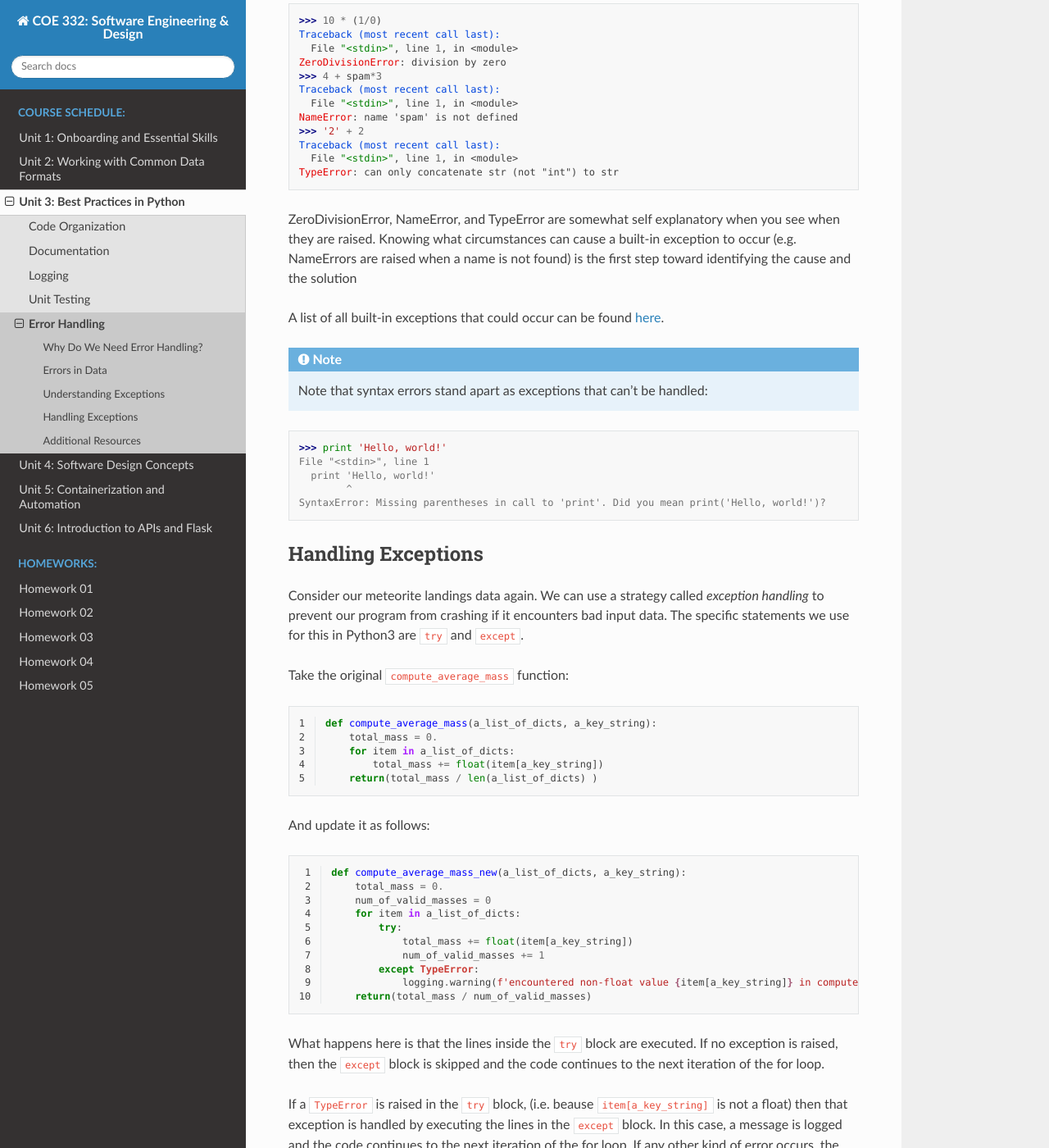
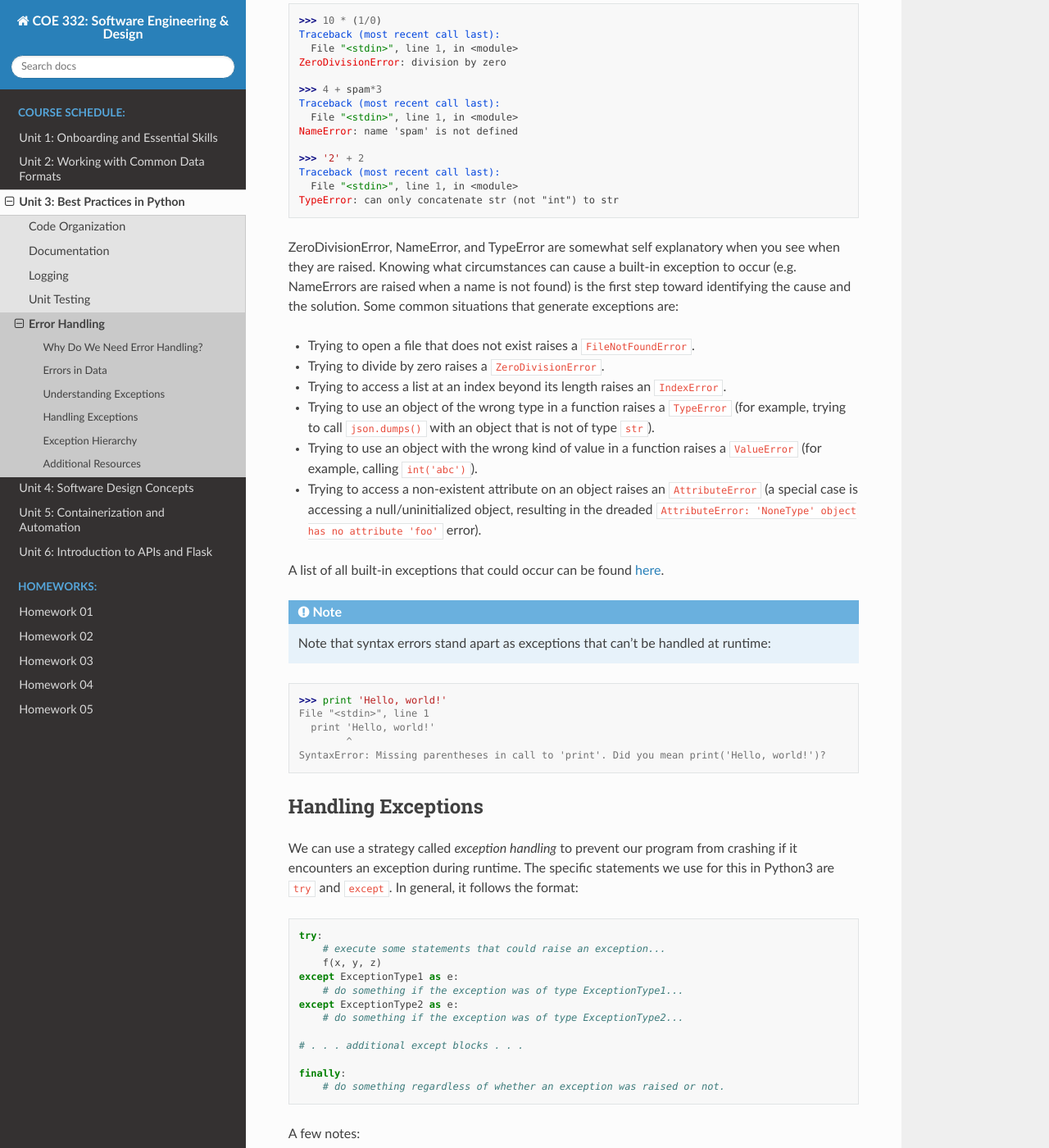
Before and after one commit to TACC/coe-332-sp24, a Sphinx documentation site: the page built from docs/unit03/errorhandling.rst, in a window 1280 px wide and 1400 px high, scrolled down 2031 px. Shown: the whole window at 82% size. Built offline with Sphinx 7.4.7 and the Read the Docs theme 2.0.0, drawn with Linux system fonts in a browser that asks for light colours; some of the changed text lies outside the part shown.

Commit message:
adding a bit more content to error handling for completion

```diff
--- a/docs/unit03/errorhandling.rst
+++ b/docs/unit03/errorhandling.rst
@@ -106,10 +106,12 @@
    Traceback (most recent call last):
      File "<stdin>", line 1, in <module>
    ZeroDivisionError: division by zero
+
    >>> 4 + spam*3
    Traceback (most recent call last):
      File "<stdin>", line 1, in <module>
    NameError: name 'spam' is not defined
+
    >>> '2' + 2
    Traceback (most recent call last):
      File "<stdin>", line 1, in <module>
@@ -118,13 +120,25 @@
 ZeroDivisionError, NameError, and TypeError are somewhat self explanatory when
 you see when they are raised. Knowing what circumstances can cause a built-in
 exception to occur (e.g. NameErrors are raised when a name is not found) is the
-first step toward identifying the cause and the solution
+first step toward identifying the cause and the solution. Some common situations
+that generate exceptions are:
+
+* Trying to open a file that does not exist raises a ``FileNotFoundError``.
+* Trying to divide by zero raises a ``ZeroDivisionError``.
+* Trying to access a list at an index beyond its length raises an ``IndexError``.
+* Trying to use an object of the wrong type in a function raises a ``TypeError`` (for example,
+  trying to call ``json.dumps()`` with an object that is not of type ``str``).
+* Trying to use an object with the wrong kind of value in a function raises a ``ValueError``
+  (for example, calling ``int('abc')``).
+* Trying to access a non-existent attribute on an object raises an ``AttributeError`` (a special
+  case is accessing a null/uninitialized object, resulting in the dreaded
+  ``AttributeError: 'NoneType' object has no attribute 'foo'`` error).
 
 A list of all built-in exceptions that could occur can be found `here <https://docs.python.org/3/library/exceptions.html>`_.
 
 .. note::
 
-    Note that syntax errors stand apart as exceptions that can't be handled:
+    Note that syntax errors stand apart as exceptions that can't be handled at runtime:
 
 .. code-block:: python3
 
@@ -139,12 +153,46 @@
 Handling Exceptions
 -------------------
 
-Consider our meteorite landings data again. We can use a strategy called
-*exception handling* to prevent our program from crashing if it encounters bad
-input data. The specific statements we use for this in Python3 are ``try`` and
-``except``.
+We can use a strategy called *exception handling* to prevent our program from
+crashing if it encounters an exception during runtime. The specific statements
+we use for this in Python3 are ``try`` and ``except``. In general, it follows
+the format:
 
-Take the original ``compute_average_mass`` function:
+.. code-block:: python
+
+    try:
+        # execute some statements that could raise an exception...
+        f(x, y, z)
+    except ExceptionType1 as e:
+        # do something if the exception was of type ExceptionType1...
+    except ExceptionType2 as e:
+        # do something if the exception was of type ExceptionType2...
+
+    # . . . additional except blocks . . .
+
+    finally:
+        # do something regardless of whether an exception was raised or not.
+
+A few notes:
+
+* If a statement(s) within the ``try`` block does not raise an exception, the
+  ``except`` blocks are skipped.
+* If a statement within the ``try`` block does raise an exception, Python looks
+  at the ``except`` blocks for the first one matching the type of the exception
+  raised and executes that block of code.
+* The ``finally`` block is optional but it executes regardless of whether an
+  exception was raised by a statement or not.
+* The ``as e`` clause puts the exception object into a variable (``e``) that we
+  can use.
+* The use of ``e`` was arbitrary; we could choose to use any other valid variable
+  identifier.
+* We can also leave off the ``as e`` part altogether if we don't need to reference
+  the exception object in our code.
+
+
+
+Consider again our meteorite landing data, and the original ``compute_average_mass``
+function:
 
 .. code-block:: python3
    :linenos:
@@ -175,10 +223,6 @@
        return(total_mass / num_of_valid_masses)
 
 
-What happens here is that the lines inside the ``try`` block are executed. If no
-exception is raised, then the ``except`` block is skipped and the code continues to
-the next iteration of the for loop.
-
 If a ``TypeError`` is raised in the ``try`` block, (i.e. beause ``item[a_key_string]``
 is not a float) then that exception is handled by
 executing the lines in the ``except`` block. In this case, a message is logged and
@@ -201,9 +245,39 @@
    WARNING: encountered non-float value None in compute_average_mass_new
    23.333333333333332
 
-See the resources below for tips on building more complicated try-except statements
-that can handle multiple different exceptions, and use the ``finally`` statement
-to execute code after the block whether an exception was raised or not.
+
+Exception Hierarchy
+-------------------
+
+Exceptions form a class hierarchy with the base ``Exception`` class being at the root. So,
+for example:
+
+* ``FileNotFoundError`` is a type of ``OSError`` as is ``PermissionError``, which is raised in case
+  the attempted file access is not permitted by the OS due to lack of permissions.
+* ``ZeroDivisionError`` and ``OverflowError`` are instances of ``ArithmeticError``, the latter
+  being raised whenever the result of a calculation exceeds the limits of what can be represented
+  (try running ``2.**5000`` in a Python shell).
+* Every built-in Python exception is of type ``Exception``.
+
+Therefore, we could use any of the following to deal with a ``FileNotFoundError``:
+
+* ``except FileNotFoundError``
+* ``except OSError``
+* ``except Exception``
+
+
+Here are some best practices to keep in mind for handling exceptions:
+
+* Put a minimum number of statements within a ``try`` block so that you can detect which
+  statement caused the error.
+* Similarly, put the most specific exception type in the ``except`` block that is appropriate
+  so that you can detect exactly what went wrong. Using ``except Exception...`` should
+  be seen as a last resort
+  because an ``Exception`` could be any kind of error.
+
+
+See the resources below for tips on building more complicated try-except statements.
+
 
 Additional Resources
 --------------------
```
